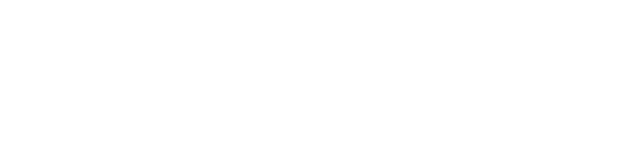
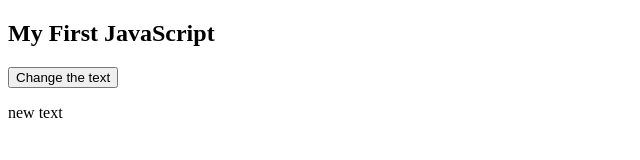
Before and after one commit to Santy20025/2902093, a plain HTML site: page index.html in a window 1280 px wide. Shown: the whole page, without its empty margins (0-640 px from the left). Drawn offline with Linux system fonts and the light colour scheme.

Commit message:
tercer y ultimo cambio

```diff
--- a/index.html
+++ b/index.html
@@ -6,6 +6,11 @@
     <title>Document</title>
 </head>
 <body>
+    <h2>My First JavaScript</h2>
+
+<button type="button" onclick="document.getElementById('demo').innerHTML = Date()">Change the text</button>
+
+<p id="demo">new text</p>
 
 </body>
 </html>
--- a/styles.css
+++ b/styles.css
@@ -1,3 +1,3 @@
 .{
-    color: black;
+    color: rgb(255, 0, 0);
 }
```
Also changed, not shown: text1.txt.
